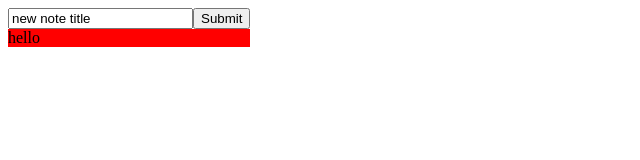
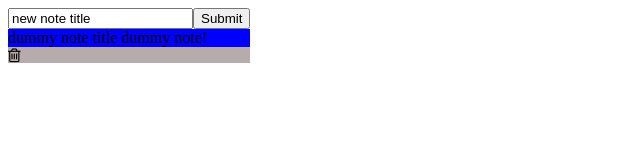
Before and after one commit to stevenkim19/SA8_client, a React app: page / in a window 1280 px wide. Both pictures are taken after a click on the button "Submit". Shown: the whole page, without its empty margins (0-640 px from the left). Built offline with nearby package versions, Linux system fonts and the light colour scheme.

Commit message:
finished delete

```diff
--- a/src/components/note.js
+++ b/src/components/note.js
@@ -4,42 +4,26 @@ class Note extends Component {
   constructor(props) {
     super(props);
     this.state = {
-      title: 'hello',
-      notes: this.props.notes,
+      isEditing: true,
     };
-    this.getTitle = this.getTitle.bind();
-    this.getContent = this.getContent.bind();
+    this.renderSomeSection = this.renderSomeSection.bind(this);
+    this.delete = this.delete.bind(this);
   }
-  // Gets current title of state
-  getTitle() {
-    this.props.displayTitle(this.state.title);
-    console.log(this.state.title);
+  delete(event) {
+    this.props.onDeleteClick(this.props.id);
   }
-  // Gets current content of state
-  getContent() {
-    this.props.displayContent(this.state.notes);
+  renderSomeSection() {
+    if (this.state.isEditing) {
+      console.log(this.props);
+      return <div id="wrapper"> {this.props.note.title} {this.props.note.text} <i onClick={this.delete} className="fa fa-trash-o editing" /> </div>;
+    } else {
+      return <div id="wrapper"> {this.props.note.title} {this.props.note.text} <i onClick={this.delete} className="fa fa-trash-o editing" /> </div>;
+    }
   }
-  // Drag
-  // onStart () {
-  //
-  // }
-  // onDrag () {
-  //
-  // }
-  // onStop () {
-  //
-  // }
-  // edit() {
-  //
-  // }
-  // delete() {
-  //
-  // }
   render() {
     return (
-      <div id="wrapper">
-        <div className="getTitle"> {this.state.title}</div>
-        <div className="getContent"> {this.state.notes}</div>
+      <div>
+        {this.renderSomeSection()}
       </div>
     );
   }
--- a/src/index.html
+++ b/src/index.html
@@ -4,6 +4,7 @@
     <title>starter pack</title>
     <meta name="viewport" content="width=device-width, initial-scale=1.0">
     <link href="https://fonts.googleapis.com/css?family=Roboto" rel="stylesheet">
+    <link rel="stylesheet" href="https://cdnjs.cloudflare.com/ajax/libs/font-awesome/4.7.0/css/font-awesome.min.css">
   </head>
   <body>
     <div id="main"></div>
--- a/src/index.js
+++ b/src/index.js
@@ -16,16 +16,17 @@ class App extends Component {
     this.onAdd = this.onAdd.bind(this);
   }
   // Deletion
-  onDelete() {
+  onDelete(id) {
     this.setState({
-      notes: this.state.notes.delete(this.state.id),
+      notes: this.state.notes.delete(id),
     });
   }
   // Addition
   onAdd(txt) {
+    console.log(txt);
     const note = {
-      title: txt,
-      text: '',
+      title: 'dummy note title',
+      text: 'dummy note!',
       x: 100,
       y: 100,
       zIndex: 0,
@@ -45,10 +46,11 @@ class App extends Component {
 
   render() {
     return (
-      // Fill in with note component & input
       <div>
         <InputBar addTitle={this.onAdd} />
-        <Note displayTitle={this.onAdd} displayContent={this.onAdd} />
+        {this.state.notes.entrySeq().map(([id, note]) => {
+          return <Note id={id} key={id} note={note} onDeleteClick={this.onDelete} />;
+        })}
       </div>
     );
   }
--- a/src/style.scss
+++ b/src/style.scss
@@ -9,5 +9,11 @@
 }
 
 #wrapper {
-  background-color: red;
+  background-color: blue;
+  display: flex;
+  flex-direction: column;
 }
+
+.editing {
+  background-color: #B7ABAB;
+}
```
Also changed, not shown: 1 other file.
